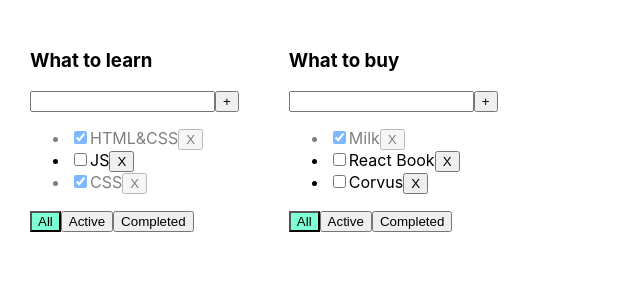
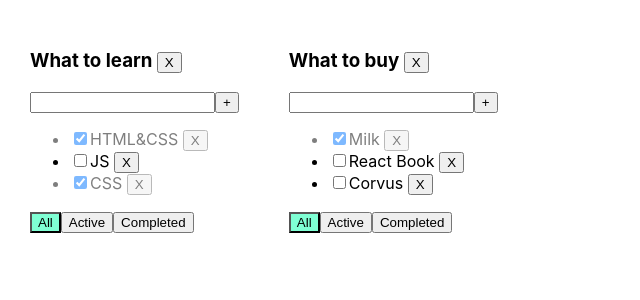
Before and after one commit to Lityuk/restart, a React (Create React App) app: page / in a window 1280 px wide. Shown: the top 300 px of the page, without its empty margins (0-640 px from the left). Built offline with nearby package versions, Linux system fonts and the light colour scheme.

Commit message:
add removeTodolist function

```diff
--- a/src/App.tsx
+++ b/src/App.tsx
@@ -72,6 +72,10 @@ function App() {
         }
     }
 
+    const removeTodolist = (todolistId: string) => {
+        setTodolists(todolists.filter(t => t.id !== todolistId))
+    }
+
     return (
         <div className="App">
             {
@@ -90,6 +94,7 @@ function App() {
 
                     return <Todolist
                         key={t.id}
+                        removeTodolist={removeTodolist}
                         todolistId={t.id}
                         title={t.title}
                         tasks={tasksAfterFilter}
--- a/src/Todolist.tsx
+++ b/src/Todolist.tsx
@@ -3,13 +3,14 @@ import {filterType, TasksType} from "./App";
 
 
 type TodolistPropsType = {
-    todolistId:string
+    todolistId: string
     title: string
     tasks: Array<TasksType>
-    removeTask: (id: string,todolistId: string) => void
-    addFilter: (filterValue: filterType,todolistId:string) => void
-    addTask: (taskName: string,todolistId: string) => void
-    changeStatus: (id: string, isDone: boolean,todolistId: string) => void
+    removeTodolist: (todolistId: string) => void
+    removeTask: (id: string, todolistId: string) => void
+    addFilter: (filterValue: filterType, todolistId: string) => void
+    addTask: (taskName: string, todolistId: string) => void
+    changeStatus: (id: string, isDone: boolean, todolistId: string) => void
     filter: filterType
 }
 
@@ -19,6 +20,9 @@ export const Todolist = (props: TodolistPropsType) => {
 
     const [error, setError] = useState<string | null>("")
 
+    const removeTodolistHandler = () => {
+        props.removeTodolist(props.todolistId)
+    }
 
     const onChangeHandler = (e: ChangeEvent<HTMLInputElement>) => {
         setTitle(e.currentTarget.value)
@@ -26,7 +30,7 @@ export const Todolist = (props: TodolistPropsType) => {
 
     const addTaskHandler = () => {
         if (title.trim() !== "") {
-            props.addTask(title,props.todolistId)
+            props.addTask(title, props.todolistId)
             setTitle("")
         } else setError("Task title is required")
     }
@@ -38,14 +42,17 @@ export const Todolist = (props: TodolistPropsType) => {
         }
     }
 
-    const onAllClickHandler = () => props.addFilter("All",props.todolistId)
-    const onActiveClickHandler = () => props.addFilter("Active",props.todolistId)
-    const onCompletedClickHandler = () => props.addFilter("Completed",props.todolistId)
+    const onAllClickHandler = () => props.addFilter("All", props.todolistId)
+    const onActiveClickHandler = () => props.addFilter("Active", props.todolistId)
+    const onCompletedClickHandler = () => props.addFilter("Completed", props.todolistId)
 
 
     return (
         <div>
-            <h3>{props.title}</h3>
+            <h3>{props.title}
+                <span> </span>
+                <button onClick={removeTodolistHandler}>X</button>
+            </h3>
             <div>
                 <input value={title}
                        onChange={(e) => (onChangeHandler(e))}
@@ -56,24 +63,32 @@ export const Todolist = (props: TodolistPropsType) => {
             <ul>
                 {props.tasks.map(t => {
 
-                    const onClickHandler = () => props.removeTask(t.id,props.todolistId)
+                    const onClickHandler = () => props.removeTask(t.id, props.todolistId)
 
                     const onChangeStatusHandler = (e: ChangeEvent<HTMLInputElement>) => {
                         let newIsDoneValue = e.currentTarget.checked;
-                        props.changeStatus(t.id, newIsDoneValue,props.todolistId)
+                        props.changeStatus(t.id, newIsDoneValue, props.todolistId)
                     }
 
-                    return <li key={t.id} className={t.isDone? "is-done" : ""}> <input type="checkbox" onChange={onChangeStatusHandler} checked={t.isDone}/>
+                    return <li key={t.id} className={t.isDone ? "is-done" : ""}><input type="checkbox"
+                                                                                       onChange={onChangeStatusHandler}
+                                                                                       checked={t.isDone}/>
                         <span>{t.title}</span>
+                        <span> </span>
                         <button onClick={onClickHandler}>X</button>
                     </li>
                 })}
 
             </ul>
             <div>
-                <button className={props.filter === "All" ? "active-filter" : ""} onClick={onAllClickHandler}>All</button>
-                <button className={props.filter === "Active" ? "active-filter" : ""} onClick={onActiveClickHandler}>Active</button>
-                <button className={props.filter === "Completed" ? "active-filter" : ""} onClick={onCompletedClickHandler}>Completed</button>
+                <button className={props.filter === "All" ? "active-filter" : ""} onClick={onAllClickHandler}>All
+                </button>
+                <button className={props.filter === "Active" ? "active-filter" : ""}
+                        onClick={onActiveClickHandler}>Active
+                </button>
+                <button className={props.filter === "Completed" ? "active-filter" : ""}
+                        onClick={onCompletedClickHandler}>Completed
+                </button>
             </div>
         </div>
     )
```
